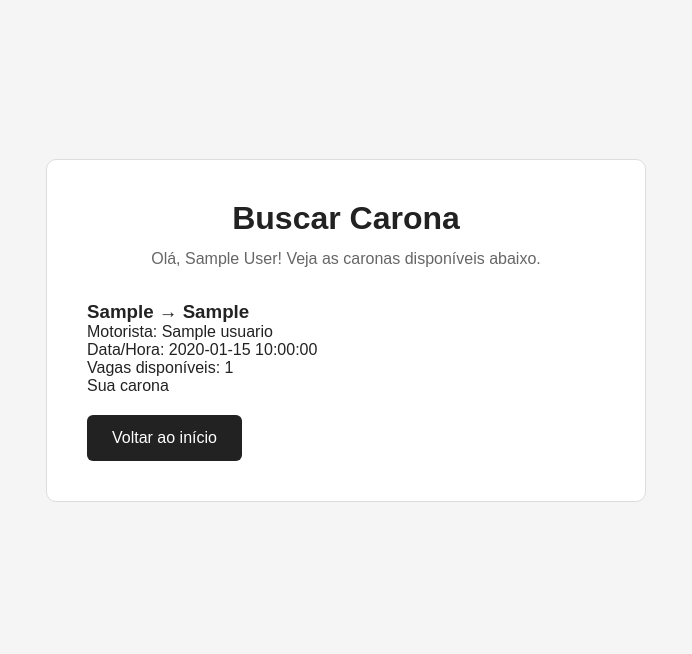
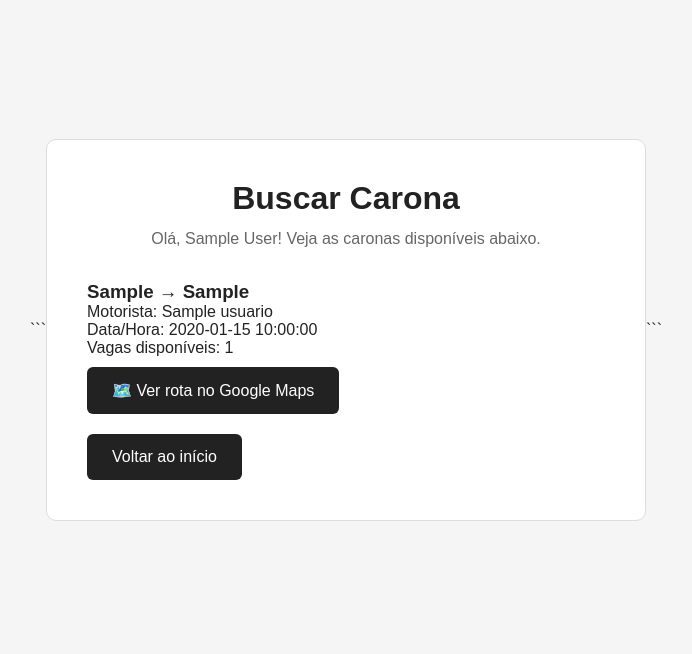
Before and after one commit to guilhermetelles890/Projeto-Carona-universitaria, a Flask app: page /buscar_caronas in a window 1280 px wide. Shown: the part 69-723 px from the top of the page, without its empty margins (294-986 px from the left). Run offline with Flask 3, Linux system fonts and the light colour scheme; the visitor is signed in with stand-in values (Sample User, id 1); tables that the repository leaves empty hold one stand-in row (values such as "Sample post").

Commit message:
Adicionado API do google

````diff
--- a/app/templates/buscar_caronas.html
+++ b/app/templates/buscar_caronas.html
@@ -6,6 +6,7 @@
 
 <section class="form-section">
 
+```
 <div class="form-container">
 
     <div class="form-header">
@@ -17,32 +18,43 @@
 
         {% for t in trajetos %}
             <div class="carona-card">
+
                 <h3>{{ t['origem'] }} → {{ t['destino'] }}</h3>
+
                 <p>Motorista: {{ t['motorista_nome'] }}</p>
+
                 <p>Data/Hora: {{ t['data_hora_saida'] }}</p>
+
                 <p>Vagas disponíveis: {{ t['vagas_disponiveis'] }}</p>
 
-                    {% if t['id_usuario'] == session['usuario_id'] %}
-                        <span class="badge badge-neutro">Sua carona</span>
-                    {% elif status_por_trajeto.get(t['id_trajeto']) == 'aceita' %}
-                        <span class="badge badge-aceita">Solicitação aceita ✅</span>
-                    {% elif status_por_trajeto.get(t['id_trajeto']) == 'pendente' %}
-                        <span class="badge badge-pendente">Solicitação pendente</span>
-                    {% else %}
-                        <form action="{{ url_for('solicitar_carona', id_trajeto=t['id_trajeto']) }}" method="POST">
-                            <button type="submit" class="btn" style="margin-top: 10px;">Solicitar carona</button>
-                        </form>
-                    {% endif %}
+                <!-- Link para visualizar a rota no Google Maps -->
+                <a
+                    href="https://www.google.com/maps/dir/?api=1&origin={{ t['origem']|urlencode }}&destination={{ t['destino']|urlencode }}"
+                    target="_blank"
+                    rel="noopener noreferrer"
+                    class="btn"
+                    style="margin-top: 10px; display: inline-block;"
+                >
+                    🗺️ Ver rota no Google Maps
+                </a>
+
             </div>
         {% else %}
             <p>Nenhuma carona disponível no momento.</p>
         {% endfor %}
 
-            <a href="{{ url_for('inicio') }}" class="btn" style="margin-top: 20px; display: inline-block;">Voltar ao início</a>
+        <a
+            href="{{ url_for('inicio') }}"
+            class="btn"
+            style="margin-top: 20px; display: inline-block;"
+        >
+            Voltar ao início
+        </a>
 
     </div>
 
 </div>
+```
 
 </section>
 
````
Lines whose indentation alone changed are shown as unchanged.
